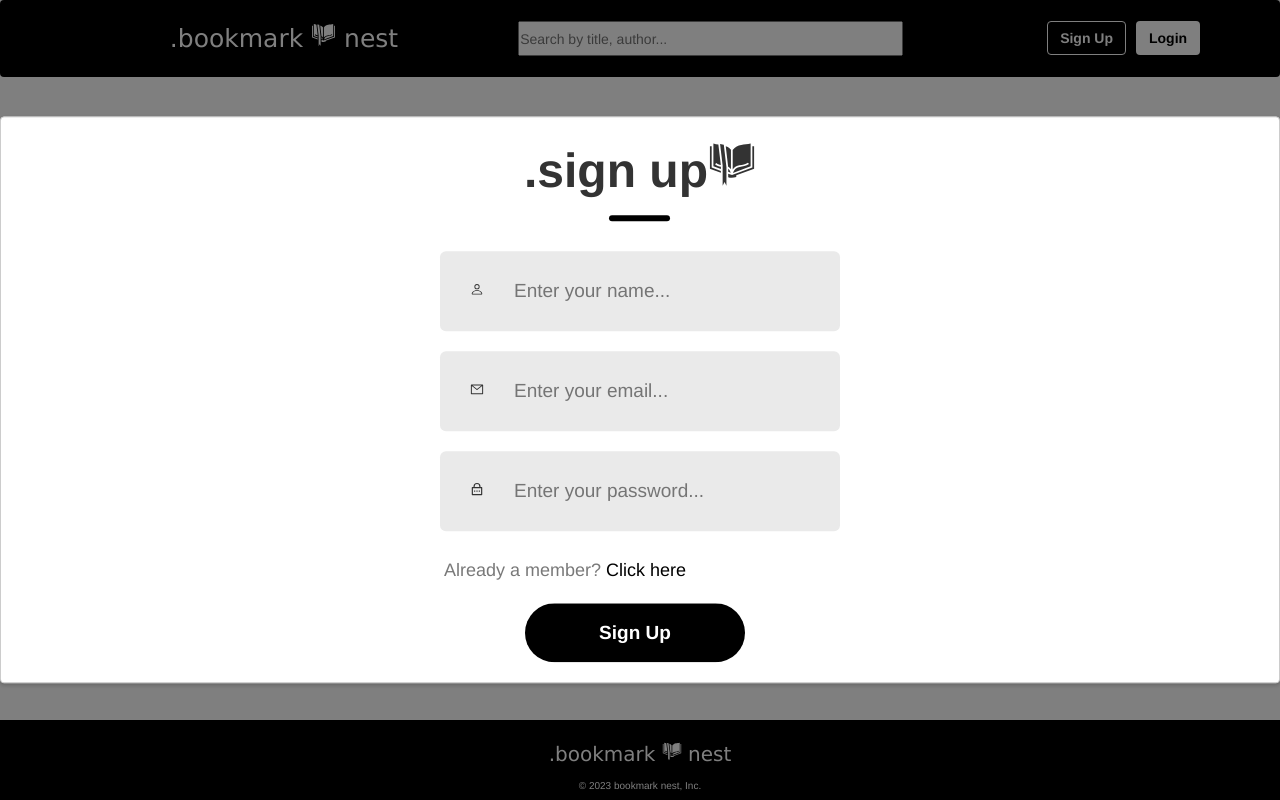
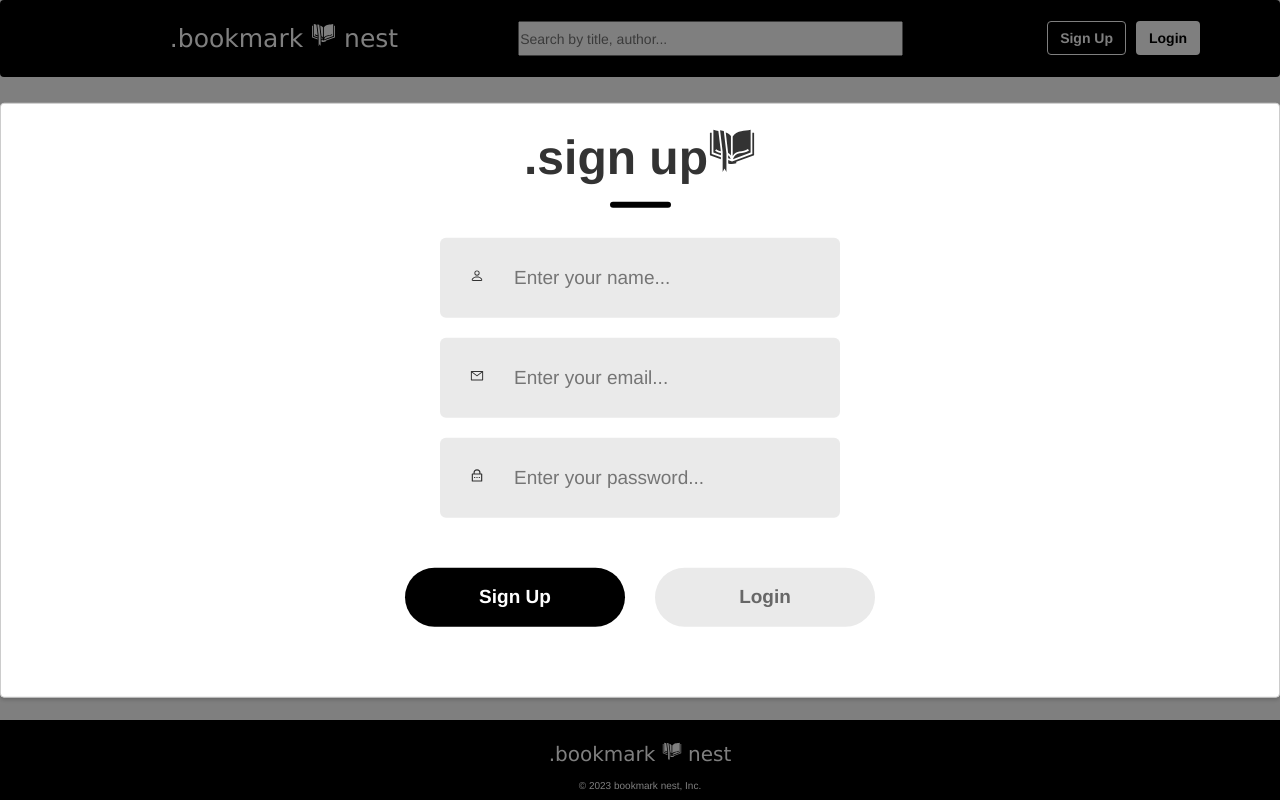
Before and after one commit to ericazpcalaca/bookmark-nest, a React (Create React App) app: page / in a window 1280 px wide. Both pictures are taken after a click on the button "Sign Up". Built offline with nearby package versions, Linux system fonts and the light colour scheme; some icons are missing.

Commit message:
Adjusted the login and sign up screens using the modal

```diff
--- a/src/App.css
+++ b/src/App.css
@@ -115,11 +115,10 @@ input {
 
 /* Login CSS */
 .container{
-    align-items: center;
-    justify-content: center;
     display: flex;
     flex-direction: column;
     margin: auto;
+    width: 600px;
     background: #fff;
 }
 
@@ -173,24 +172,26 @@ input {
     font-size: 19px;
 }
 
-.already-member{
-    margin-left: -150px;
+.forgot-password{
+    margin-left: 370px;
     margin-top: 27px;
     color: #797979;
     font-size: 18px;
 }
 
-.already-member span{
+.forgot-password span{
     color: #000;
     cursor: pointer;
 }
 
 .submit-container{
+    margin: 50px auto;
+    align-self: center;
     display: flex;
     gap: 30px;
 }
 
-#btnModel{
+.submit{
     display: flex;
     justify-content: center;
     align-items: center;
@@ -203,3 +204,8 @@ input {
     font-weight: 700;
     cursor: pointer;
 }
+
+.gray{
+    background: #eaeaea;
+    color: #676767;
+}
--- a/src/components/signUp.jsx
+++ b/src/components/logSinScreen.jsx
@@ -4,20 +4,26 @@ import { BsPerson}  from 'react-icons/bs';
 import { RiLockPasswordLine}  from 'react-icons/ri';
 import {GiBookmarklet} from 'react-icons/gi';
 
-function SignUp() {
+function LogSinScreen({typeAction=""}) {
+
+    const [action,setAction] = useState(typeAction);
+    const userSignIn = "sign up";
+    const userLogin = "login";
 
 
-  return (
+    return (
     <div className="container">
         <div className="header">
-            <div className="text">.sign up<GiBookmarklet/></div>
+            <div className="text">.{action}<GiBookmarklet/></div>
             <div className="underline"></div>
         </div>
         <div className="inputs">
-            <div className="input">
+            {/* Hide the input field */}
+            {action===userLogin?<div></div>:<div className="input">
                 <div className="input-icon"><BsPerson /></div>
                 <input type="text" placeholder='Enter your name...'/>
-            </div>
+            </div>}
+
             <div className="input">
                 <div className="input-icon"><AiOutlineMail /></div>
                 <input type="email" placeholder='Enter your email...'/>
@@ -27,14 +33,17 @@ function SignUp() {
                 <input type="password" placeholder='Enter your password...'/>
             </div>
         </div>
-        <div className="already-member">
-            Already a member? <span>Click here</span>
-        </div>
+        {/* Hide the forgot password option */}
+        {action===userSignIn?<div></div>:<div className="forgot-password">
+            Lost password? <span>Click here</span>
+        </div>}
+
         <div className="submit-container">
-            <button className='btn' id='btnModel'>Sign Up</button>
+            <div className={action===userLogin?"submit gray":"submit"} onClick={()=>{setAction(userSignIn)}}>Sign Up</div>
+            <div className={action===userSignIn?"submit gray":"submit"} onClick={()=>{setAction(userLogin)}}>Login</div>
         </div>
     </div>
   );
 }
 
-export default SignUp;
+export default LogSinScreen;
--- a/src/components/login.jsx
+++ /dev/null
@@ -1,15 +0,0 @@
-import React, { useState } from 'react';
-import { LiaSearchSolid } from 'react-icons/lia';
-
-function Login() {
-
-
-  return (
-
-    <form>
-
-    </form>
-  );
-}
-
-export default Login;
--- a/src/components/navbar.jsx
+++ b/src/components/navbar.jsx
@@ -1,14 +1,35 @@
-import React, { useState } from 'react';
+import React, { useState,useEffect } from 'react';
 import {Link} from 'react-router-dom';
 import Logo from './logo';
 import SearchBar from './searchBar';
 import Model from 'react-modal';
-import Login from './login';
-import SignUp from './signUp';
+import Modal from 'react-modal';
+import LogSinScreen from './logSinScreen';
 
 
 const NavBar = () => {
   const [visible,setVisible] = useState(false);
+  const [typeAction,setTypeAction] = useState("");
+
+  /*
+  To resolve the "App element is not defined" warning
+  for the react-modal library, I set the app element
+  using the Modal.setAppElement(el) method with the root
+  element of my application.
+  */
+  useEffect(() => {
+    Modal.setAppElement('.App');
+  }, []);
+
+
+  const openModal = (action) => {
+    setVisible(true);
+    setTypeAction(action); // Set the typeAction based on the button clicked
+  };
+
+  const closeModal = () => {
+    setVisible(false);
+  };
 
   // Modal styles
   const customStyles = {
@@ -41,16 +62,17 @@ const NavBar = () => {
           <SearchBar />
         </div>
         <div className='item'>
-          <button id="btnSignUp" className='btn' onClick={() => setVisible(true)}>Sign up</button>
+          <button id="btnSignUp" className='btn' onClick={() => openModal("sign up")}>Sign up</button>
+          <button id="btnLogin" className='btn' onClick={() => openModal("login")}>Login</button>
+
           <Model
             isOpen={visible}
-            onRequestClose={() => setVisible(false)}
+            onRequestClose={closeModal}
             style={customStyles}>
-              <SignUp />
-              {/* <button onClick={() => setVisible(false)}>Close model</button> */}
+              <LogSinScreen
+                typeAction={typeAction}/>
           </Model>
 
-          <button id="btnLogin" className='btn'>Login</button>
         </div>
       </div>
     </nav>
```
